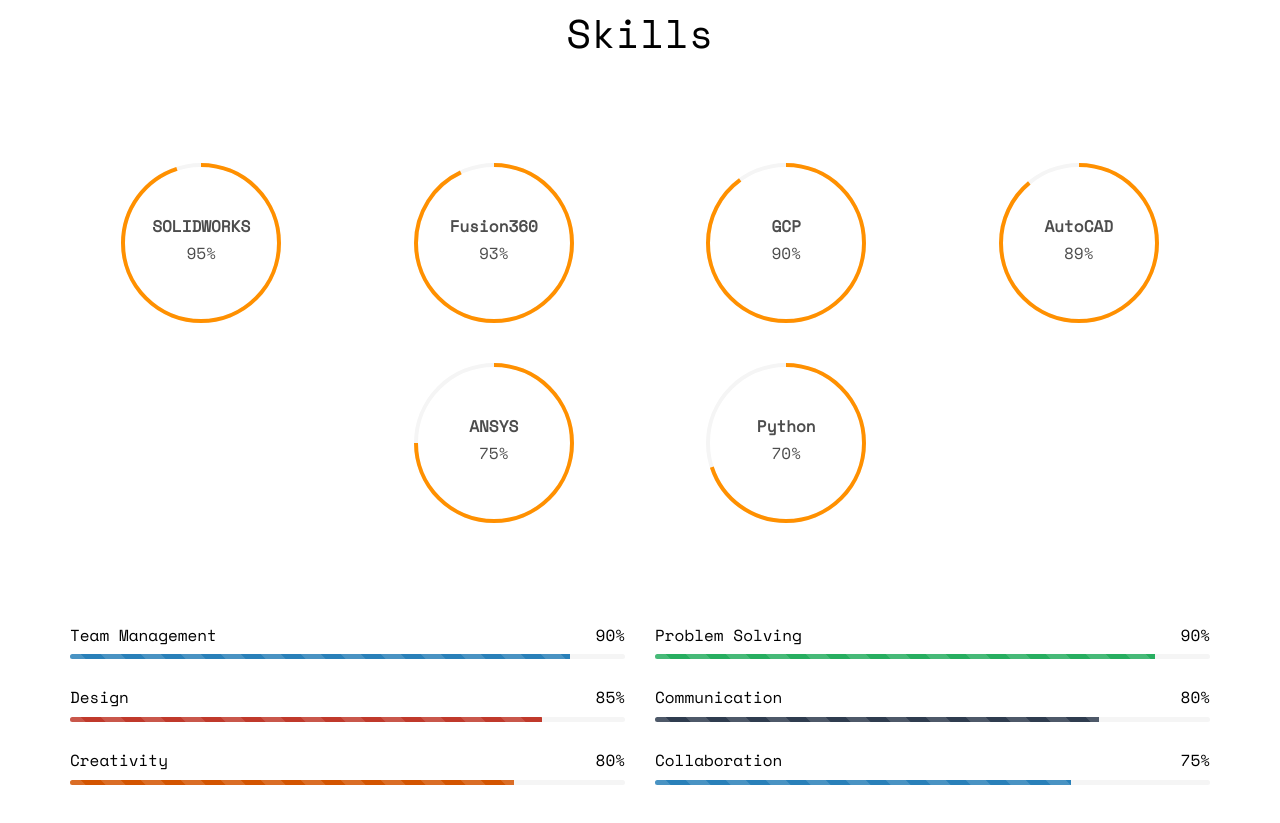
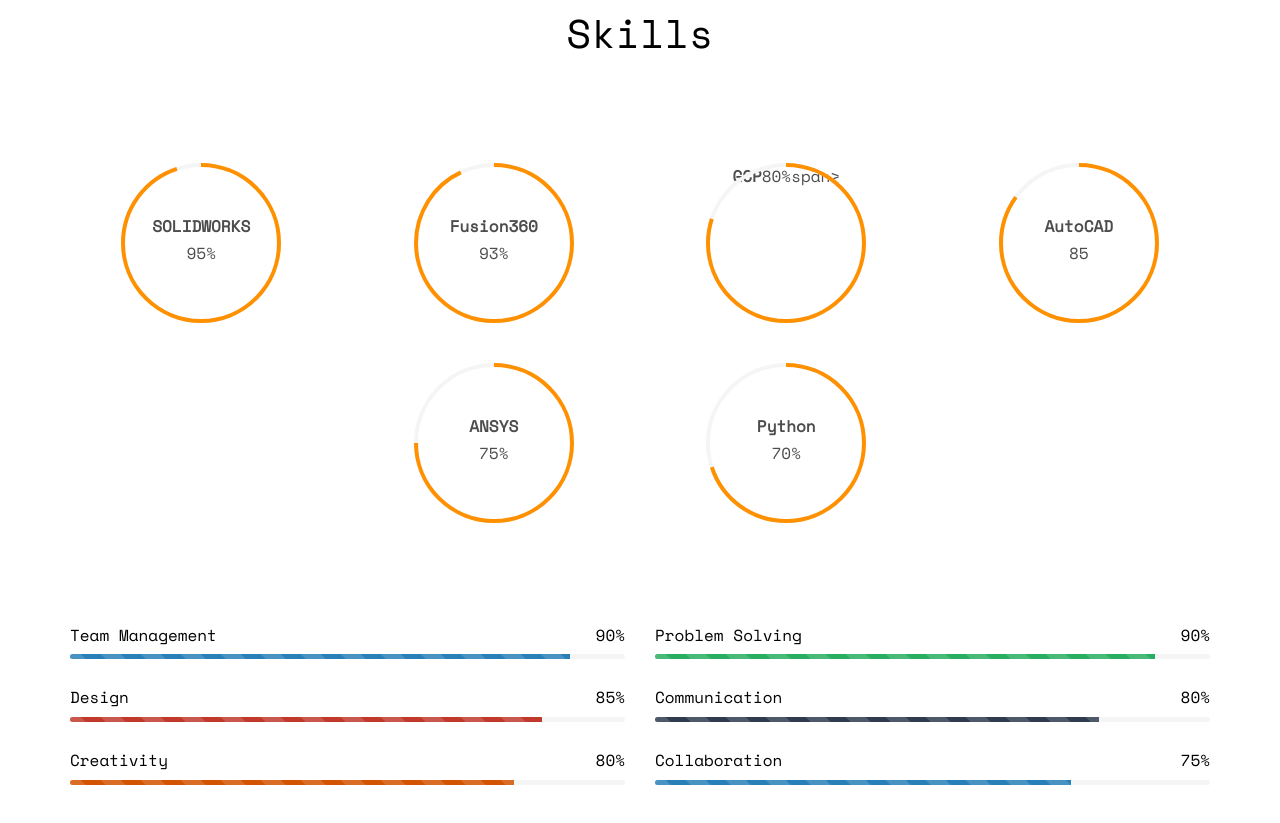
Before and after one commit to rohinraj/rohinraj.github.io, a plain HTML site: page index.html in a window 1280 px wide. Shown: the part 3858-4681 px from the top of the page. Drawn offline with nearby package versions, Linux system fonts and the light colour scheme; some packages are replaced by stand-ins of ours; no server answers; files whose address does not match are found by name.

Commit message:
Skills Update

```diff
--- a/index.html
+++ b/index.html
@@ -217,11 +217,11 @@
 					<div class="chart" data-percent="93"><span><strong>Fusion360</strong>93%</span></div>
 				</div>
 				<div class="col-md-3 col-sm-6 col-xs-12 text-center">
-					<div class="chart" data-percent="90"><span><strong>GCP</strong>90%</span></div>
+					<div class="chart" data-percent="80"<span><strong>GCP</strong>80%span></div>
 				</div>
 
 				<div class="col-md-3 col-sm-6 col-xs-12 text-center">
-					<div class="chart" data-percent="89"><span><strong>AutoCAD</strong>89%</span></div>
+					<div class="chart" data-percent="85"><span><strong>AutoCAD</strong>85</span></div>
 				</div>
 				<div class="col-md-3 col-sm-6 col-xs-12 text-center">
 				</div>
```
